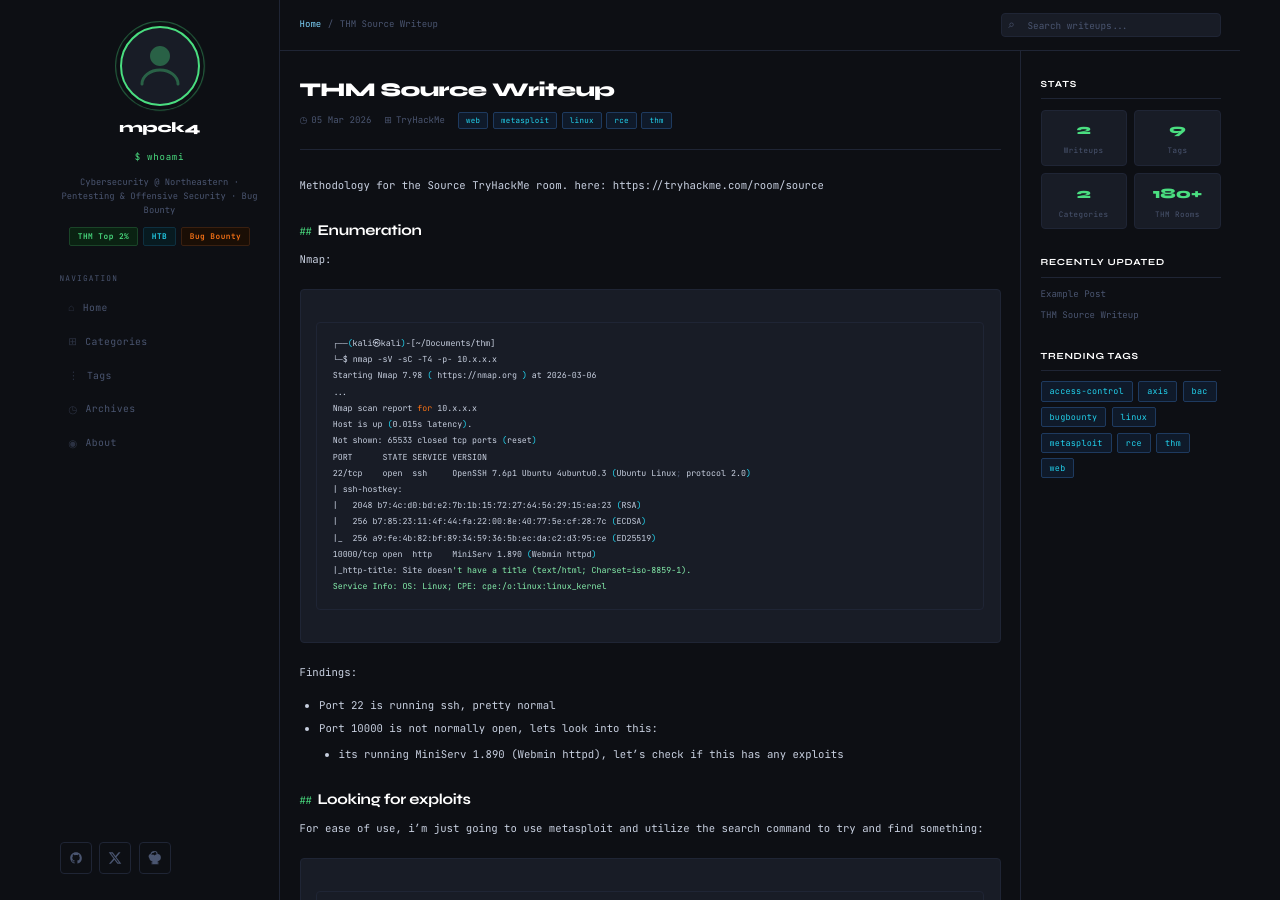
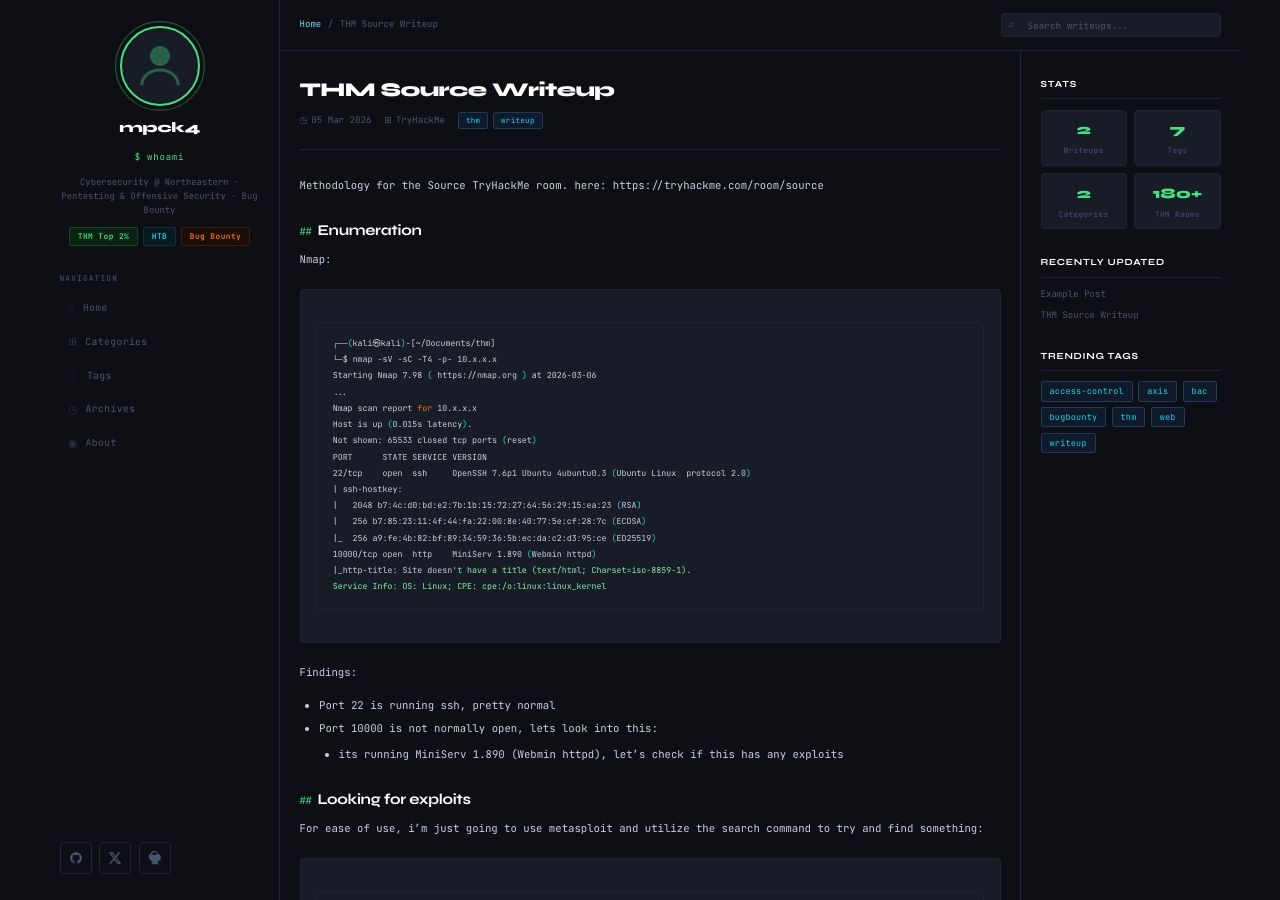
Before and after one commit to mpck4/mpck4.github.io, a Jekyll site: the page built from _posts/2026-03-05-THM-Source-Writeup.md, in a window 1280 px wide and 900 px high. Built offline with Jekyll 4.4.1, drawn with Linux system fonts in a browser that asks for light colours.

Commit message:
Simplifed tags

```diff
--- a/_posts/2026-03-05-THM-Source-Writeup.md
+++ b/_posts/2026-03-05-THM-Source-Writeup.md
@@ -3,7 +3,7 @@ layout: post
 title: "THM Source Writeup"
 date: 2026-03-05
 categories: [TryHackMe]
-tags: [web, metasploit, linux, rce,thm]
+tags: [thm, writeup]
 ---
 
 Methodology for the Source TryHackMe room.  here: https://tryhackme.com/room/source
```
